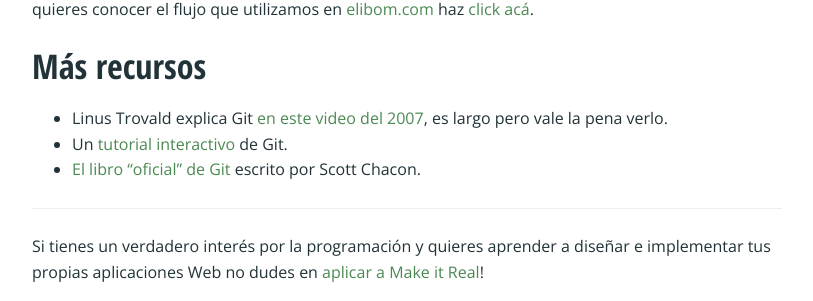
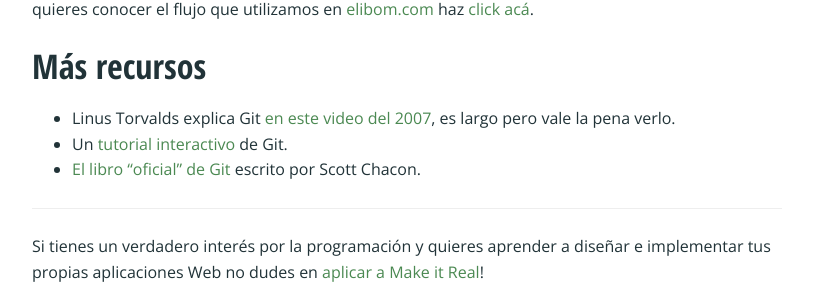
Before and after one commit to simonhoyos/blog, a Jekyll site: the page built from _posts/2014-10-18-git-y-github.markdown, in a window 1280 px wide and 900 px high, scrolled down 3334 px. Shown: the part 338-639 px from the top of the window, without its empty margins (233-1046 px from the left). Built offline with Jekyll 4.4.1, drawn with Linux system fonts in a browser that asks for light colours; nearby versions of some CDN libraries; comment, search, counter and statistics services are not loaded; a style sheet for code colours, icons or effects is not loaded; some of the changed text lies outside the part shown.

```diff
--- a/_posts/2014-10-18-git-y-github.markdown
+++ b/_posts/2014-10-18-git-y-github.markdown
@@ -5,7 +5,7 @@
 author: Germán Escobar
 ---
 
-Git es un **sistema de control de versiones distribuido**, diseñado y desarrollado inicialmente por <a href="http://en.wikipedia.org/wiki/Linus_Torvalds" target="_blank">Linus Trovald</a> en el 2005 cuando <a href="http://en.wikipedia.org/wiki/BitKeeper" target="_blank">BitKeeper</a>, el sistema de control de versiones que utilizaban para el desarrollo de Linux, cambiara su licencia y no permitiera su uso libre. En este post vamos a explicar qué es **Git** y cómo se relaciona con **<a href="http://github.com/" target="_blank">Github</a>**.
+Git es un **sistema de control de versiones distribuido**, diseñado y desarrollado inicialmente por <a href="http://en.wikipedia.org/wiki/Linus_Torvalds" target="_blank">Linus Torvalds</a> en el 2005 cuando <a href="http://en.wikipedia.org/wiki/BitKeeper" target="_blank">BitKeeper</a>, el sistema de control de versiones que utilizaban para el desarrollo de Linux, cambiara su licencia y no permitiera su uso libre. En este post vamos a explicar qué es **Git** y cómo se relaciona con **<a href="http://github.com/" target="_blank">Github</a>**.
 
 **Git**, y en general un sistema de control de versiones, tiene dos objetivos principales:
 
@@ -104,7 +104,7 @@
 
 ## Más recursos
 
-* Linus Trovald explica Git <a href="https://www.youtube.com/watch?v=4XpnKHJAok8" target="_blank">en este video del 2007</a>, es largo pero vale la pena verlo.
+* Linus Torvalds explica Git <a href="https://www.youtube.com/watch?v=4XpnKHJAok8" target="_blank">en este video del 2007</a>, es largo pero vale la pena verlo.
 * Un <a href="https://try.github.io/" target="_blank">tutorial interactivo</a> de Git.
 * <a href="http://git-scm.com/book" target="_blank">El libro "oficial" de Git</a> escrito por Scott Chacon.
 
```
